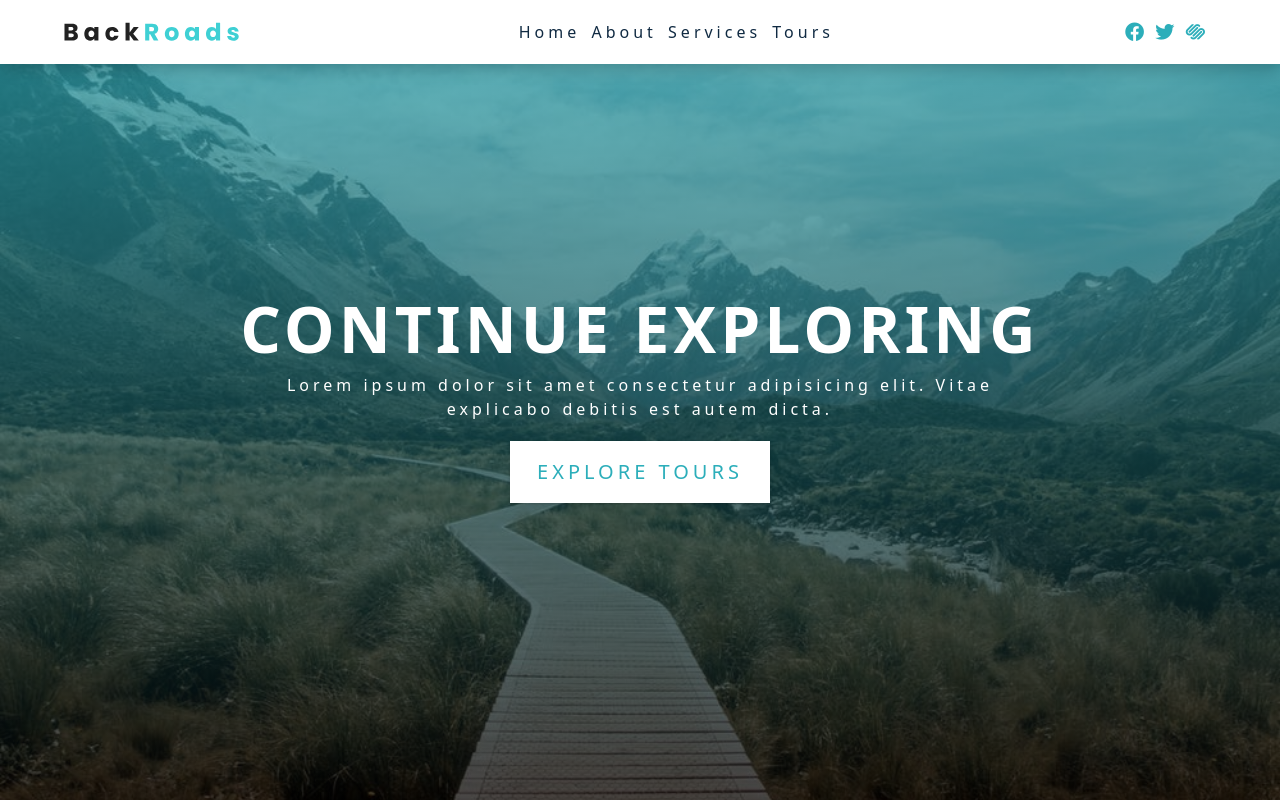
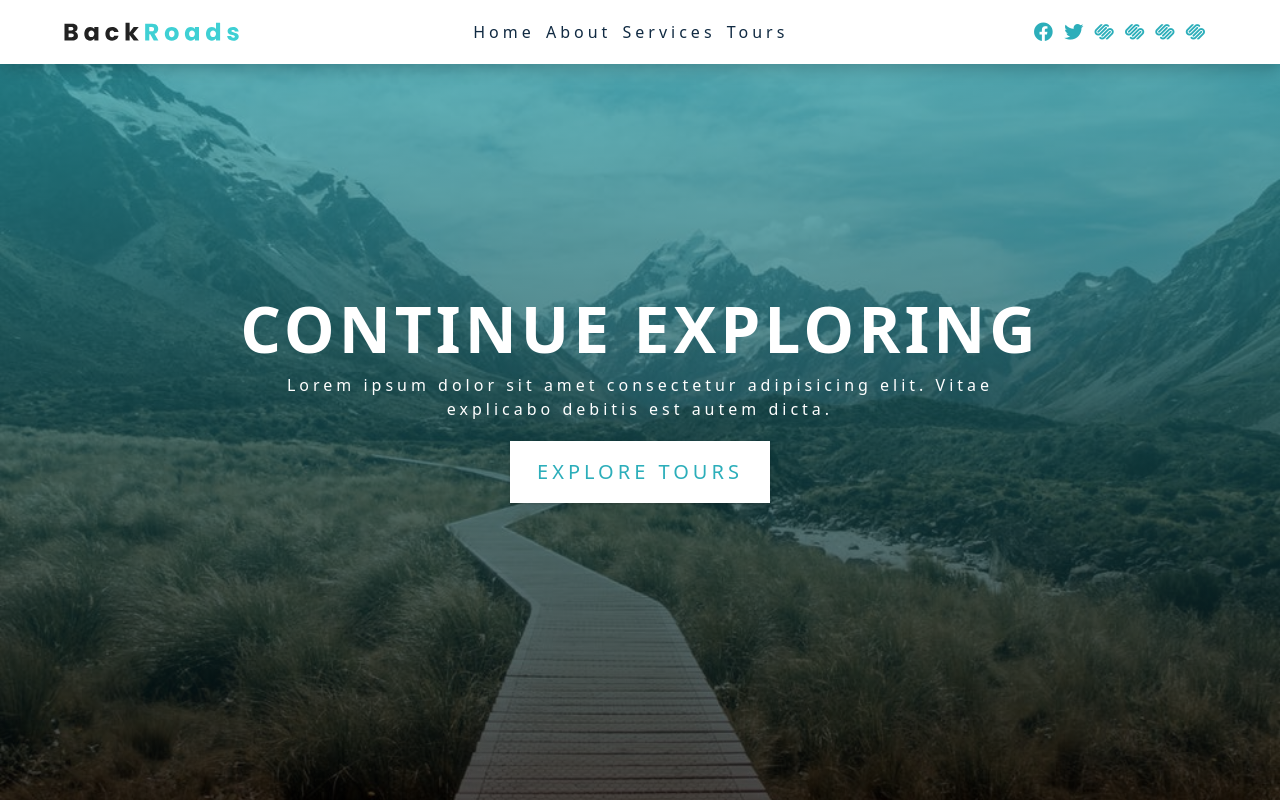
Before and after one commit to f-ghalous/backroads-app, a React (Create React App) app in the folder backroads-app/: page / in a window 1280 px wide. Shown: the top 802 px of the page. Built offline with nearby package versions, Linux system fonts and the light colour scheme.

Commit message:
j'ai mis une liste des liens des réseaux sociaux

```diff
--- a/backroads-app/src/components/Navbar.js
+++ b/backroads-app/src/components/Navbar.js
@@ -1,6 +1,6 @@
 import React from 'react'
 import logo from '../images/logo.svg'
-import { pageLinks } from '../data'
+import { pageLinks, socialLinks } from '../data'
 
 function Navbar() {
   return (
@@ -14,34 +14,28 @@ function Navbar() {
         </div>
         {/* <!-- left this comment on purpose --> */}
         <ul class="nav-links" id="nav-links">
-          {pageLinks.map((link)=>{
+          {pageLinks.map((link) => {
             return (
               <li key={link.id}>
                 <a href={link.href} class="nav-link">
-               {link.text}
+                  {link.text}
+                </a>
+              </li>
+            )
+          })}
+        </ul>
+
+        <ul class="nav-icons">
+          {socialLinks.map((link) => {
+            return (
+              <li key={link.id}>
+                <a href={link.href} target="_blank" class="nav-icon">
+                  <i class={link.icon}></i>
                 </a>
               </li>
             )
           })}
 
-        </ul>
-
-        <ul class="nav-icons">
-          <li>
-            <a href="https://www.twitter.com" target="_blank" class="nav-icon">
-              <i class="fab fa-facebook"></i>
-            </a>
-          </li>
-          <li>
-            <a href="https://www.twitter.com" target="_blank" class="nav-icon">
-              <i class="fab fa-twitter"></i>
-            </a>
-          </li>
-          <li>
-            <a href="https://www.twitter.com" target="_blank" class="nav-icon">
-              <i class="fab fa-squarespace"></i>
-            </a>
-          </li>
         </ul>
       </div>
     </nav>
--- a/backroads-app/src/data.js
+++ b/backroads-app/src/data.js
@@ -4,4 +4,13 @@ export const pageLinks = [
   { id: 3, href: '#services', text: 'services' },
   { id: 4, href: '#tours', text: 'tours' },
 
+];
+
+export const socialLinks = [
+  { id: 1, href: 'https://www.twitter.com', icon: 'fab fa-facebook' },
+  { id: 2, href: 'https://www.twitter.com', icon: 'fab fa-twitter' },
+  { id: 3, href: 'https://www.twitter.com', icon: 'fab fa-squarespace' },
+  { id: 3, href: 'https://www.twitter.com', icon: 'fab fa-squarespace' },
+  { id: 3, href: 'https://www.twitter.com', icon: 'fab fa-squarespace' },
+  { id: 3, href: 'https://www.twitter.com', icon: 'fab fa-squarespace' },
 ]
```
